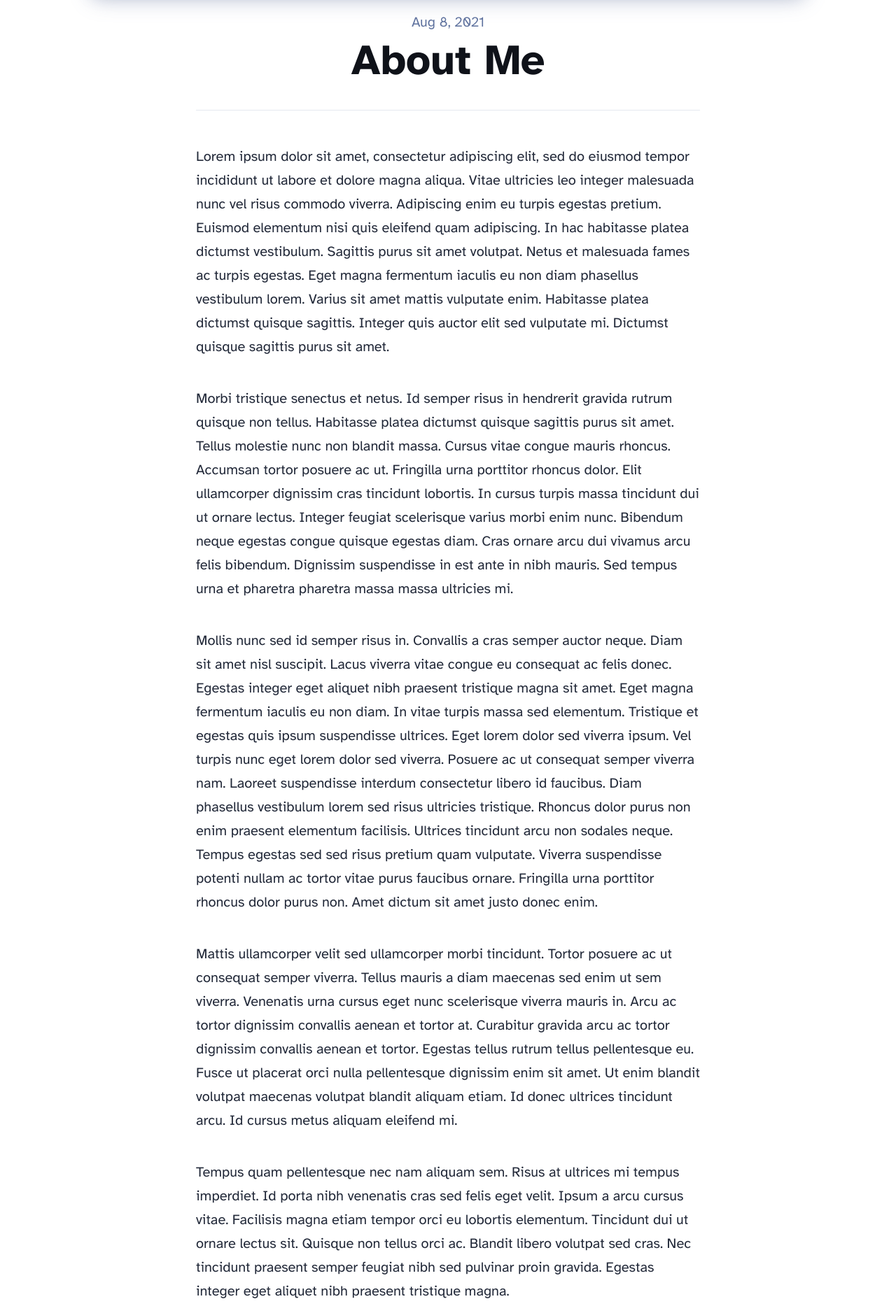
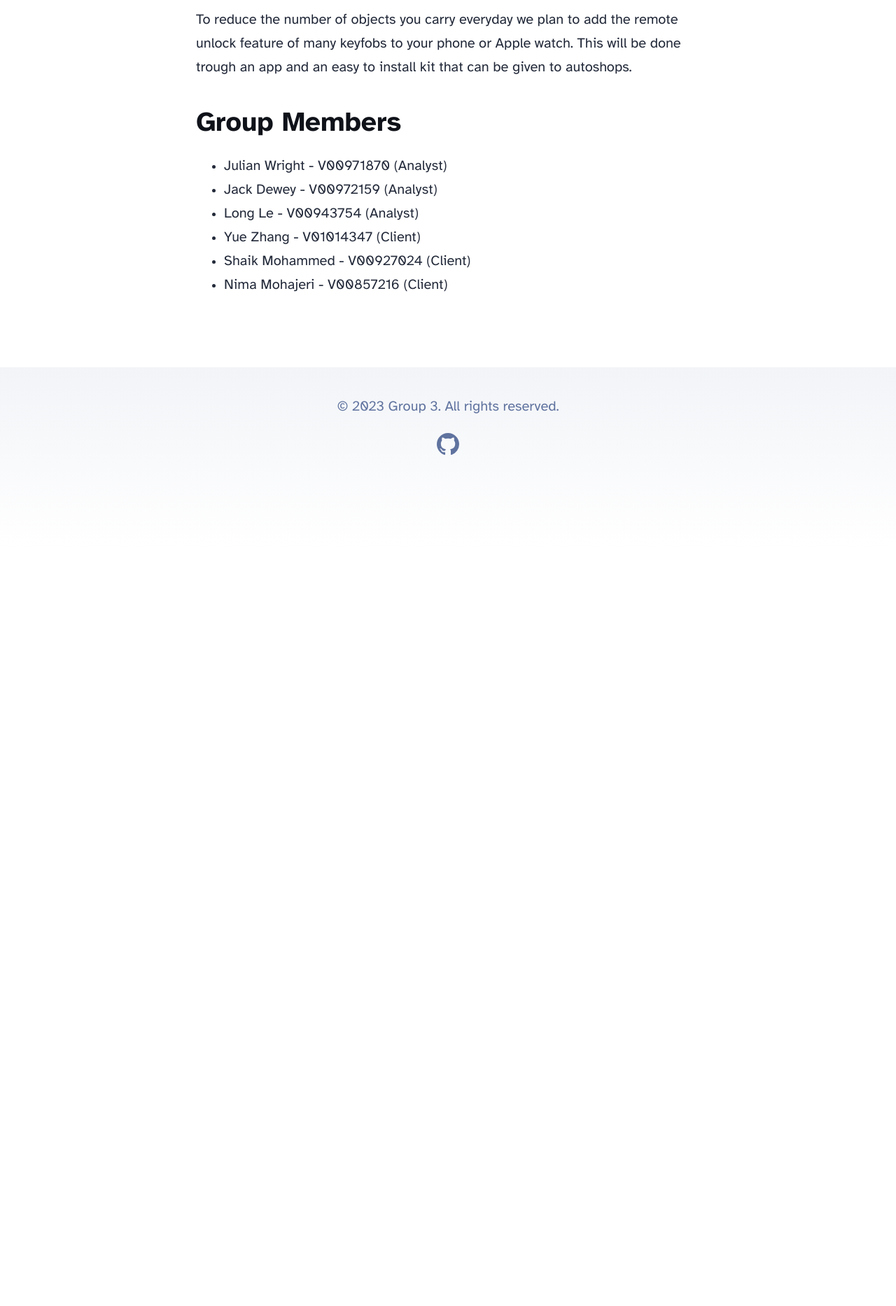
Before and after one commit to nima9/keyless-car, an Astro site: page /about in a window 1280 px wide. Shown: the part 665-2532 px from the top of the page at 70% size. After the commit the page ends 1448 px from the top, so only its background shows below. Built offline with nearby package versions, Linux system fonts and the light colour scheme; Astro itself is replaced by a stand-in of ours.

Commit message:
Added RFP and edited about

```diff
--- a/src/components/Header.astro
+++ b/src/components/Header.astro
@@ -9,7 +9,7 @@ import { SITE_TITLE } from '../consts';
 		<div class="internal-links">
 			<HeaderLink href="/">Home</HeaderLink>
 			<HeaderLink href="/blog">Posts</HeaderLink>
-			<HeaderLink href="/about">About</HeaderLink>
+			<HeaderLink href="/about">About Us</HeaderLink>
 		</div>
 		<div class="social-links">
 			<!--- <a href="https://m.webtoo.ls/@astro" target="_blank">
--- a/src/layouts/BlogPost.astro
+++ b/src/layouts/BlogPost.astro
@@ -27,6 +27,7 @@ const { title, description, pubDate, updatedDate, heroImage } = Astro.props;
 				margin: 0 auto;
 				border-radius: 12px;
 				box-shadow: var(--box-shadow);
+				width: 45%;
 			}
 			.prose {
 				width: 720px;
@@ -59,7 +60,7 @@ const { title, description, pubDate, updatedDate, heroImage } = Astro.props;
 		<main>
 			<article>
 				<div class="hero-image">
-					{heroImage && <img width={1020} height={510} src={heroImage} alt="" />}
+					{heroImage && <img width={714} height={357} src={heroImage} alt="" />}
 				</div>
 				<div class="prose">
 					<div class="title">
--- a/src/pages/about.astro
+++ b/src/pages/about.astro
@@ -3,60 +3,26 @@ import Layout from '../layouts/BlogPost.astro';
 ---
 
 <Layout
-	title="About Me"
-	description="Lorem ipsum dolor sit amet"
-	pubDate={new Date('August 08 2021')}
-	heroImage="/blog-placeholder-about.jpg"
+	title="About Keyless Car"
+	description="Group 3's CSC375 Project"
+	pubDate={new Date('October 10 2023')}
+	heroImage="/Keyless_Car_beigeBG.jpeg"
 >
+
 	<p>
-		Lorem ipsum dolor sit amet, consectetur adipiscing elit, sed do eiusmod tempor incididunt ut
-		labore et dolore magna aliqua. Vitae ultricies leo integer malesuada nunc vel risus commodo
-		viverra. Adipiscing enim eu turpis egestas pretium. Euismod elementum nisi quis eleifend quam
-		adipiscing. In hac habitasse platea dictumst vestibulum. Sagittis purus sit amet volutpat. Netus
-		et malesuada fames ac turpis egestas. Eget magna fermentum iaculis eu non diam phasellus
-		vestibulum lorem. Varius sit amet mattis vulputate enim. Habitasse platea dictumst quisque
-		sagittis. Integer quis auctor elit sed vulputate mi. Dictumst quisque sagittis purus sit amet.
+		To reduce the number of objects you carry everyday we plan to
+		add the remote unlock feature of many keyfobs to your phone or Apple watch.
+		This will be done trough an app and an easy to install kit that can be given to autoshops.
 	</p>
 
-	<p>
-		Morbi tristique senectus et netus. Id semper risus in hendrerit gravida rutrum quisque non
-		tellus. Habitasse platea dictumst quisque sagittis purus sit amet. Tellus molestie nunc non
-		blandit massa. Cursus vitae congue mauris rhoncus. Accumsan tortor posuere ac ut. Fringilla urna
-		porttitor rhoncus dolor. Elit ullamcorper dignissim cras tincidunt lobortis. In cursus turpis
-		massa tincidunt dui ut ornare lectus. Integer feugiat scelerisque varius morbi enim nunc.
-		Bibendum neque egestas congue quisque egestas diam. Cras ornare arcu dui vivamus arcu felis
-		bibendum. Dignissim suspendisse in est ante in nibh mauris. Sed tempus urna et pharetra pharetra
-		massa massa ultricies mi.
-	</p>
+	<h3>Group Members</h3>
 
-	<p>
-		Mollis nunc sed id semper risus in. Convallis a cras semper auctor neque. Diam sit amet nisl
-		suscipit. Lacus viverra vitae congue eu consequat ac felis donec. Egestas integer eget aliquet
-		nibh praesent tristique magna sit amet. Eget magna fermentum iaculis eu non diam. In vitae
-		turpis massa sed elementum. Tristique et egestas quis ipsum suspendisse ultrices. Eget lorem
-		dolor sed viverra ipsum. Vel turpis nunc eget lorem dolor sed viverra. Posuere ac ut consequat
-		semper viverra nam. Laoreet suspendisse interdum consectetur libero id faucibus. Diam phasellus
-		vestibulum lorem sed risus ultricies tristique. Rhoncus dolor purus non enim praesent elementum
-		facilisis. Ultrices tincidunt arcu non sodales neque. Tempus egestas sed sed risus pretium quam
-		vulputate. Viverra suspendisse potenti nullam ac tortor vitae purus faucibus ornare. Fringilla
-		urna porttitor rhoncus dolor purus non. Amet dictum sit amet justo donec enim.
-	</p>
-
-	<p>
-		Mattis ullamcorper velit sed ullamcorper morbi tincidunt. Tortor posuere ac ut consequat semper
-		viverra. Tellus mauris a diam maecenas sed enim ut sem viverra. Venenatis urna cursus eget nunc
-		scelerisque viverra mauris in. Arcu ac tortor dignissim convallis aenean et tortor at. Curabitur
-		gravida arcu ac tortor dignissim convallis aenean et tortor. Egestas tellus rutrum tellus
-		pellentesque eu. Fusce ut placerat orci nulla pellentesque dignissim enim sit amet. Ut enim
-		blandit volutpat maecenas volutpat blandit aliquam etiam. Id donec ultrices tincidunt arcu. Id
-		cursus metus aliquam eleifend mi.
-	</p>
-
-	<p>
-		Tempus quam pellentesque nec nam aliquam sem. Risus at ultrices mi tempus imperdiet. Id porta
-		nibh venenatis cras sed felis eget velit. Ipsum a arcu cursus vitae. Facilisis magna etiam
-		tempor orci eu lobortis elementum. Tincidunt dui ut ornare lectus sit. Quisque non tellus orci
-		ac. Blandit libero volutpat sed cras. Nec tincidunt praesent semper feugiat nibh sed pulvinar
-		proin gravida. Egestas integer eget aliquet nibh praesent tristique magna.
-	</p>
+	<ul>
+		<li> Julian Wright - V00971870 (Analyst)</li>
+		<li> Jack Dewey - V00972159 (Analyst)</li>
+		<li> Long Le - V00943754 (Analyst)</li>
+		<li> Yue Zhang - V01014347 (Client)</li>
+		<li> Shaik Mohammed - V00927024 (Client)</li>
+		<li> Nima Mohajeri - V00857216 (Client)</li>
+	</ul>
 </Layout>
--- a/src/pages/blog/index.astro
+++ b/src/pages/blog/index.astro
@@ -40,7 +40,7 @@ const posts = (await getCollection('blog')).sort(
 				text-align: center;
 			}
 			ul li:first-child img {
-				width: 100%;
+				width: 70%;
 			}
 			ul li:first-child .title {
 				font-size: 2.369rem;
@@ -83,6 +83,7 @@ const posts = (await getCollection('blog')).sort(
 					font-size: 1.563em;
 				}
 			}
+
 		</style>
 	</head>
 	<body>
@@ -94,7 +95,7 @@ const posts = (await getCollection('blog')).sort(
 						posts.map((post) => (
 							<li>
 								<a href={`/blog/${post.slug}/`}>
-									<img width={720} height={360} src={post.data.heroImage} alt="" />
+									<img class="hero-image" width={353} height={176} src={post.data.heroImage} alt="" />
 									<h4 class="title">{post.data.title}</h4>
 									<p class="date">
 										<FormattedDate date={post.data.pubDate} />
--- a/src/pages/index.astro
+++ b/src/pages/index.astro
@@ -14,9 +14,7 @@ import { SITE_TITLE, SITE_DESCRIPTION } from '../consts';
 		<Header title={SITE_TITLE} />
 		<main>
 			<h1>🧑‍🚀 We Are Group 3</h1>
-			<a href="/blog/group3-info/"> Click here for more info </a>
-
-
+			<p>Click on our posts or About Us</p>
 
 		</main>
 		<Footer />
```
Also changed, not shown: src/content/blog(NOT-USING)/markdown-style-guide.md (+1 -1 lines), src/content/blog(NOT-USING)/second-post.md (+1 -1 lines), src/content/blog/RFP.md (added, +12 -0 lines), src/content/blog/first-post.md (deleted, +0 -16 lines), public/Gantt_Graph.png (added), public/Keyless_Car_beigeBG.jpeg (added), src/content/blog(NOT-USING)/group3-info.md (renamed from src/content/blog/group3-info.md).
